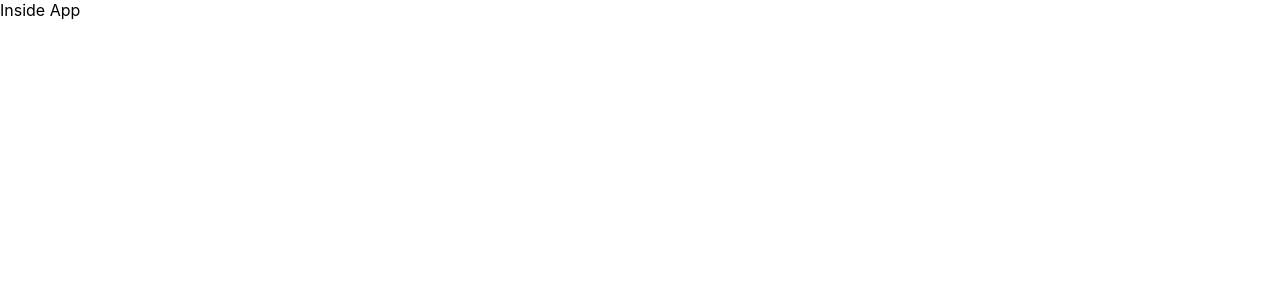
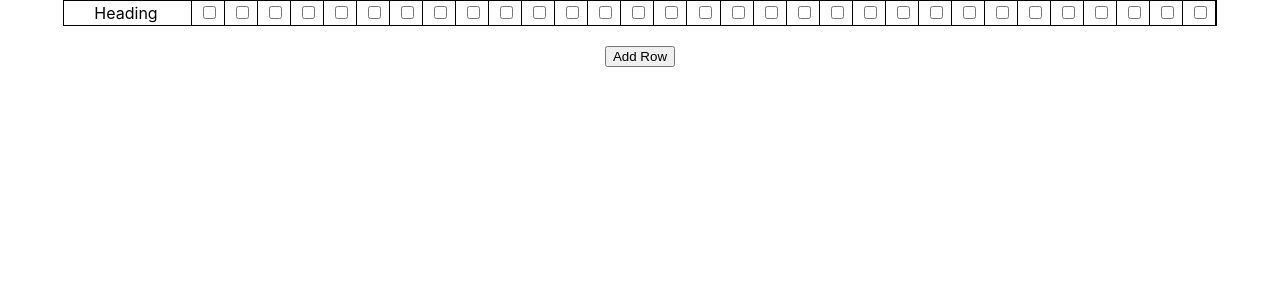
Before and after one commit to MayurChawlaa/TimeTable-Chart, a React (Create React App) app: page / in a window 1280 px wide. Shown: the top 300 px of the page. Built offline with nearby package versions, Linux system fonts and the light colour scheme.

Commit message:
trying adding row

```diff
--- a/src/App.js
+++ b/src/App.js
@@ -1,7 +1,17 @@
+import Row from "./Row";
+
+const Addrow = function() {
+  console.log("addrow clicked");
+  document.getElementById("table").appendChild(document.getElementById("table-row"));
+}
+
 function App() {
+
   return (
+
     <div className="App">
-      Inside App
+      <Row/>
+      <button className="add-row-button" onClick={Addrow}>Add Row</button>
     </div>
   );
 }
--- /dev/null
+++ b/src/Row.js
@@ -0,0 +1,43 @@
+import './rowstyle.css';
+
+function Row() {
+    return(
+        <div id="table" className="table">
+            <div id="table-row" className="table-row">
+                <div className="table-data table-heading">Heading</div>
+                <div className="table-data table-mark"><input type="checkbox"/></div>
+                <div className="table-data table-mark"><input type="checkbox"/></div>
+                <div className="table-data table-mark"><input type="checkbox"/></div>
+                <div className="table-data table-mark"><input type="checkbox"/></div>
+                <div className="table-data table-mark"><input type="checkbox"/></div>
+                <div className="table-data table-mark"><input type="checkbox"/></div>
+                <div className="table-data table-mark"><input type="checkbox"/></div>
+                <div className="table-data table-mark"><input type="checkbox"/></div>
+                <div className="table-data table-mark"><input type="checkbox"/></div>
+                <div className="table-data table-mark"><input type="checkbox"/></div>
+                <div className="table-data table-mark"><input type="checkbox"/></div>
+                <div className="table-data table-mark"><input type="checkbox"/></div>
+                <div className="table-data table-mark"><input type="checkbox"/></div>
+                <div className="table-data table-mark"><input type="checkbox"/></div>
+                <div className="table-data table-mark"><input type="checkbox"/></div>
+                <div className="table-data table-mark"><input type="checkbox"/></div>
+                <div className="table-data table-mark"><input type="checkbox"/></div>
+                <div className="table-data table-mark"><input type="checkbox"/></div>
+                <div className="table-data table-mark"><input type="checkbox"/></div>
+                <div className="table-data table-mark"><input type="checkbox"/></div>
+                <div className="table-data table-mark"><input type="checkbox"/></div>
+                <div className="table-data table-mark"><input type="checkbox"/></div>
+                <div className="table-data table-mark"><input type="checkbox"/></div>
+                <div className="table-data table-mark"><input type="checkbox"/></div>
+                <div className="table-data table-mark"><input type="checkbox"/></div>
+                <div className="table-data table-mark"><input type="checkbox"/></div>
+                <div className="table-data table-mark"><input type="checkbox"/></div>
+                <div className="table-data table-mark"><input type="checkbox"/></div>
+                <div className="table-data table-mark"><input type="checkbox"/></div>
+                <div className="table-data table-mark"><input type="checkbox"/></div>
+                <div className="table-data table-mark"><input type="checkbox"/></div>
+            </div>
+        </div>
+    );
+}
+export default Row;
--- a/src/index.css
+++ b/src/index.css
@@ -5,9 +5,19 @@ body {
     sans-serif;
   -webkit-font-smoothing: antialiased;
   -moz-osx-font-smoothing: grayscale;
+  display: 100%;
 }
 
 code {
   font-family: source-code-pro, Menlo, Monaco, Consolas, 'Courier New',
     monospace;
 }
+.App {
+  display: flex;
+  flex-direction: column;
+  justify-content: center;
+  align-items: center;
+}
+.add-row-button {
+  margin-top:20px;
+}
--- /dev/null
+++ b/src/rowstyle.css
@@ -0,0 +1,24 @@
+.table {
+    width : 90%;
+    border: 1px solid black;
+}
+.table > * {
+    display: flex;
+}
+.table-row {
+    display: flex;
+    text-align: center;
+    justify-content: space-between;
+
+}
+.table-data {
+    padding: 2px;
+    padding-right: 5px;
+    border-right: 1px solid black;
+}
+.table-heading {
+    width: 120px;
+}
+.table-mark {
+    width: 20px;
+}
```
